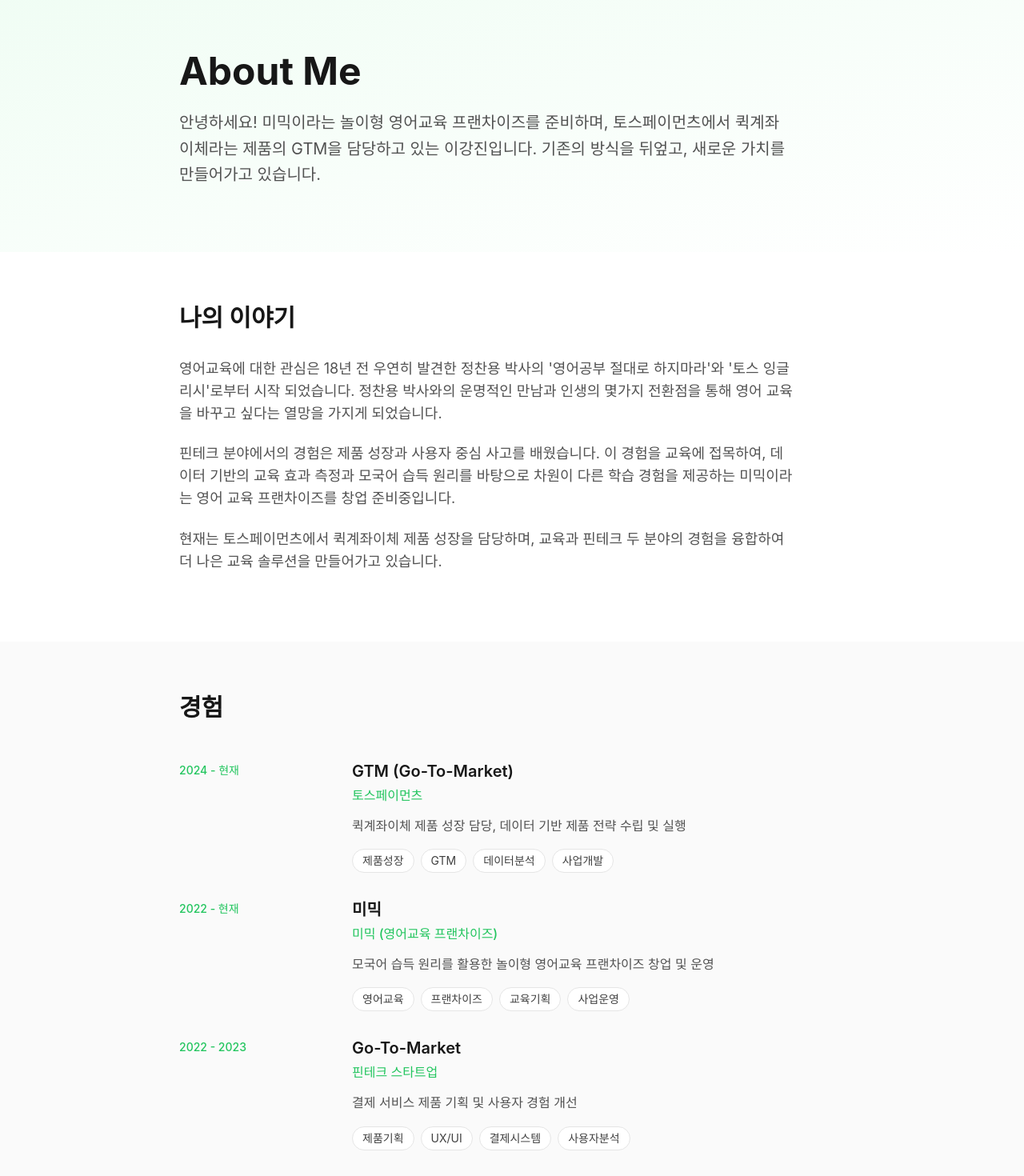
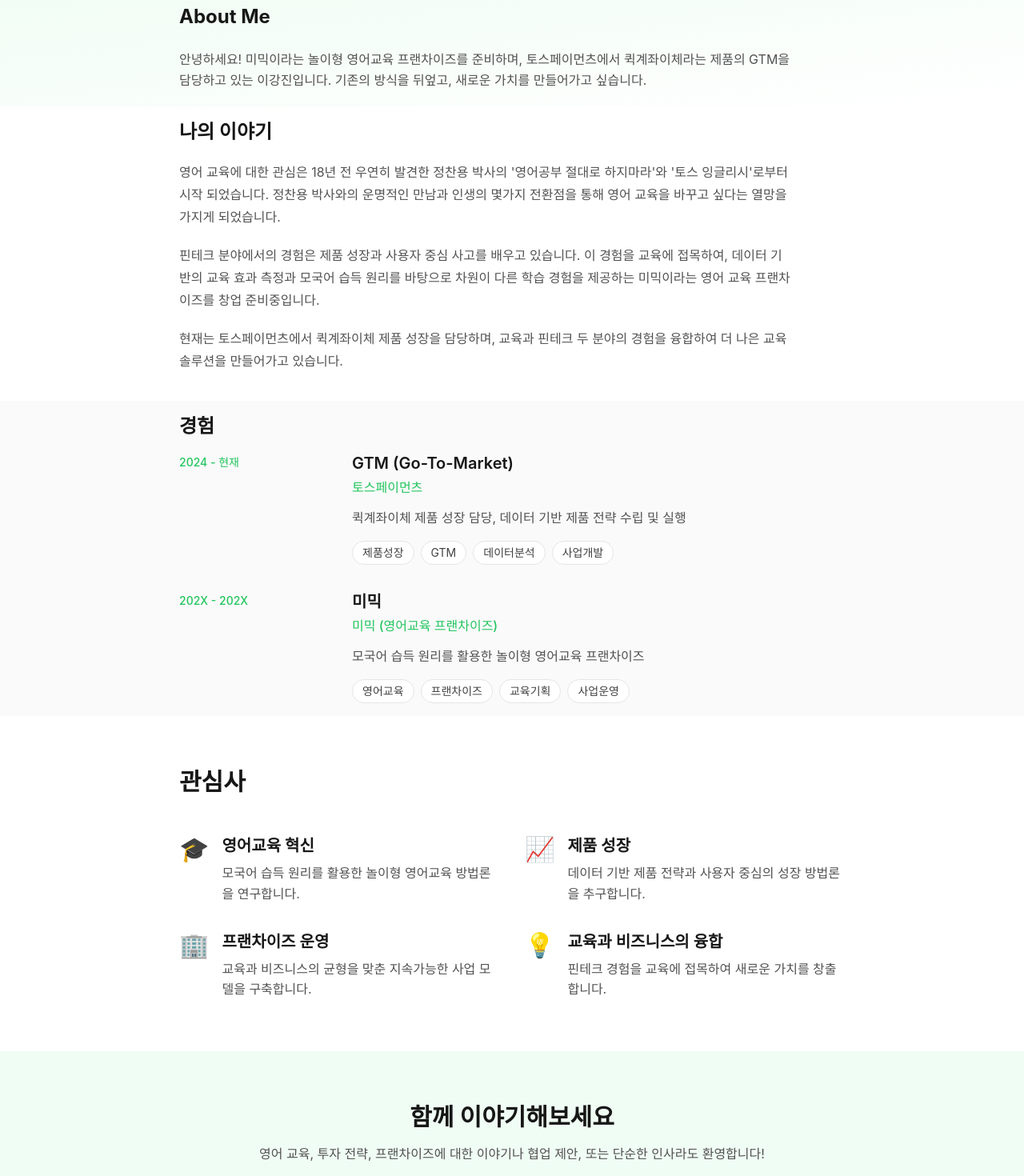
Before and after one commit to Wakeupjin/wakeupjin.github.io, a Next.js app: page /about in a window 1280 px wide. Shown: the part 80-1550 px from the top of the page at 80% size. Built offline with nearby package versions, Linux system fonts and the light colour scheme.

Commit message:
Update blog: sync latest changes to GitHub Pages

```diff
--- a/pages/about.tsx
+++ b/pages/about.tsx
@@ -12,19 +12,13 @@ const AboutPage = () => {
       skills: ['제품성장', 'GTM', '데이터분석', '사업개발']
     },
     {
-      period: '2022 - 현재',
+      period: '202X - 202X',
       title: '미믹',
       company: '미믹 (영어교육 프랜차이즈)',
-      description: '모국어 습득 원리를 활용한 놀이형 영어교육 프랜차이즈 창업 및 운영',
+      description: '모국어 습득 원리를 활용한 놀이형 영어교육 프랜차이즈',
       skills: ['영어교육', '프랜차이즈', '교육기획', '사업운영']
     },
-    {
-      period: '2022 - 2023',
-      title: 'Go-To-Market',
-      company: '핀테크 스타트업',
-      description: '결제 서비스 제품 기획 및 사용자 경험 개선',
-      skills: ['제품기획', 'UX/UI', '결제시스템', '사용자분석']
-    }
+
   ];
 
   const interests = [
@@ -56,36 +50,36 @@ const AboutPage = () => {
       description="이강진의 교육과 핀테크 여정에 대해 알아보세요."
     >
       {/* Hero Section */}
-      <section className="py-20 bg-gradient-to-br from-primary-50 to-white">
+      <section className="py-5 bg-gradient-to-br from-primary-50 to-white">
         <div className="container-custom">
           <div className="max-w-3xl">
-            <h1 className="text-4xl md:text-5xl font-bold text-gray-900 mb-6">
+            <h1 className="text-2xl md:text-2xl font-bold text-gray-900 mb-6">
               About Me
             </h1>
-            <p className="text-xl text-gray-600 leading-relaxed">
+            <p className="text-md text-gray-600 leading-relaxed">
               안녕하세요! 미믹이라는 놀이형 영어교육 프랜차이즈를 준비하며,
               토스페이먼츠에서 퀵계좌이체라는 제품의 GTM을 담당하고 있는 이강진입니다.
-              기존의 방식을 뒤엎고, 새로운 가치를 만들어가고 있습니다.
+              기존의 방식을 뒤엎고, 새로운 가치를 만들어가고 싶습니다.
             </p>
           </div>
         </div>
       </section>
 
       {/* Story Section */}
-      <section className="py-16 bg-white">
+      <section className="py-4 bg-white">
         <div className="container-custom">
           <div className="max-w-3xl">
-            <h2 className="text-3xl font-bold text-gray-900 mb-8">나의 이야기</h2>
+            <h2 className="text-2xl font-bold text-gray-900 mb-5">나의 이야기</h2>
             <div className="prose-custom">
-              <p className="text-lg text-gray-600 mb-6">
-                영어교육에 대한 관심은 18년 전 우연히 발견한 정찬용 박사의 '영어공부 절대로 하지마라'와 '토스 잉글리시'로부터 시작 되었습니다. 정찬용 박사와의 운명적인 만남과 인생의 몇가지 전환점을 통해 영어 교육을 바꾸고 싶다는 열망을 가지게 되었습니다.
+              <p className="text-md text-gray-600 mb-6">
+                영어 교육에 대한 관심은 18년 전 우연히 발견한 정찬용 박사의 '영어공부 절대로 하지마라'와 '토스 잉글리시'로부터 시작 되었습니다. 정찬용 박사와의 운명적인 만남과 인생의 몇가지 전환점을 통해 영어 교육을 바꾸고 싶다는 열망을 가지게 되었습니다.
               </p>
-              <p className="text-lg text-gray-600 mb-6">
-                핀테크 분야에서의 경험은 제품 성장과 사용자 중심 사고를 배웠습니다.
+              <p className="text-md text-gray-600 mb-6">
+                핀테크 분야에서의 경험은 제품 성장과 사용자 중심 사고를 배우고 있습니다.
                 이 경험을 교육에 접목하여, 데이터 기반의 교육 효과 측정과
                 모국어 습득 원리를 바탕으로 차원이 다른 학습 경험을 제공하는 미믹이라는 영어 교육 프랜차이즈를 창업 준비중입니다.
               </p>
-              <p className="text-lg text-gray-600">
+              <p className="text-md text-gray-600">
                 현재는 토스페이먼츠에서 퀵계좌이체 제품 성장을 담당하며,
                 교육과 핀테크 두 분야의 경험을 융합하여 더 나은 교육 솔루션을 만들어가고 있습니다.
               </p>
@@ -95,9 +89,9 @@ const AboutPage = () => {
       </section>
 
       {/* Experience Section */}
-      <section className="py-16 bg-gray-50">
+      <section className="py-4 bg-gray-50">
         <div className="container-custom">
-          <h2 className="text-3xl font-bold text-gray-900 mb-12">경험</h2>
+          <h2 className="text-2xl font-bold text-gray-900 mb-4">경험</h2>
           <div className="space-y-8">
             {experiences.map((exp, index) => (
               <div key={index} className="flex flex-col md:flex-row gap-6">
@@ -148,7 +142,7 @@ const AboutPage = () => {
         <div className="container-custom text-center">
           <h2 className="text-3xl font-bold text-gray-900 mb-4">함께 이야기해보세요</h2>
           <p className="text-gray-600 mb-8 max-w-2xl mx-auto">
-            영어교육, 프랜차이즈, 핀테크에 대한 이야기나 협업 제안,
+            영어 교육, 투자 전략, 프랜차이즈에 대한 이야기나 협업 제안,
             또는 단순한 인사라도 환영합니다!
           </p>
           <div className="flex justify-center gap-4">
```
